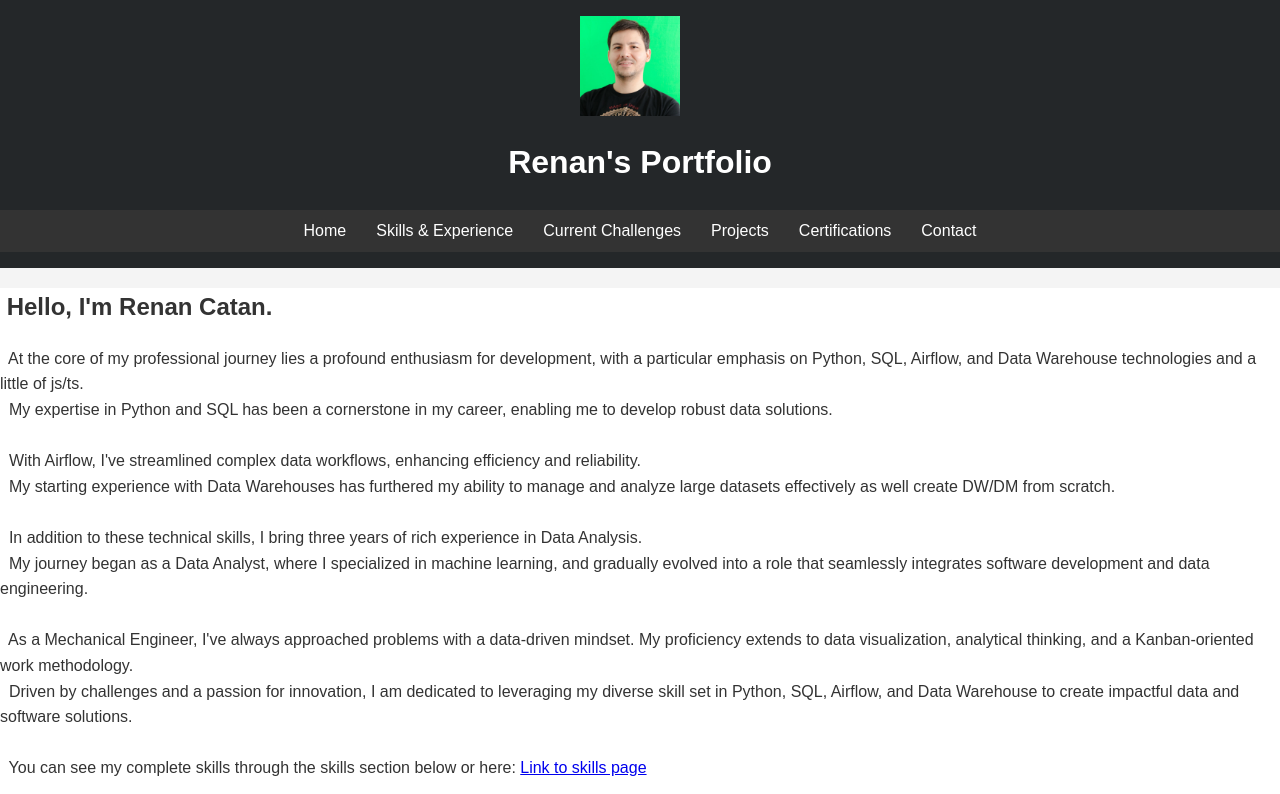
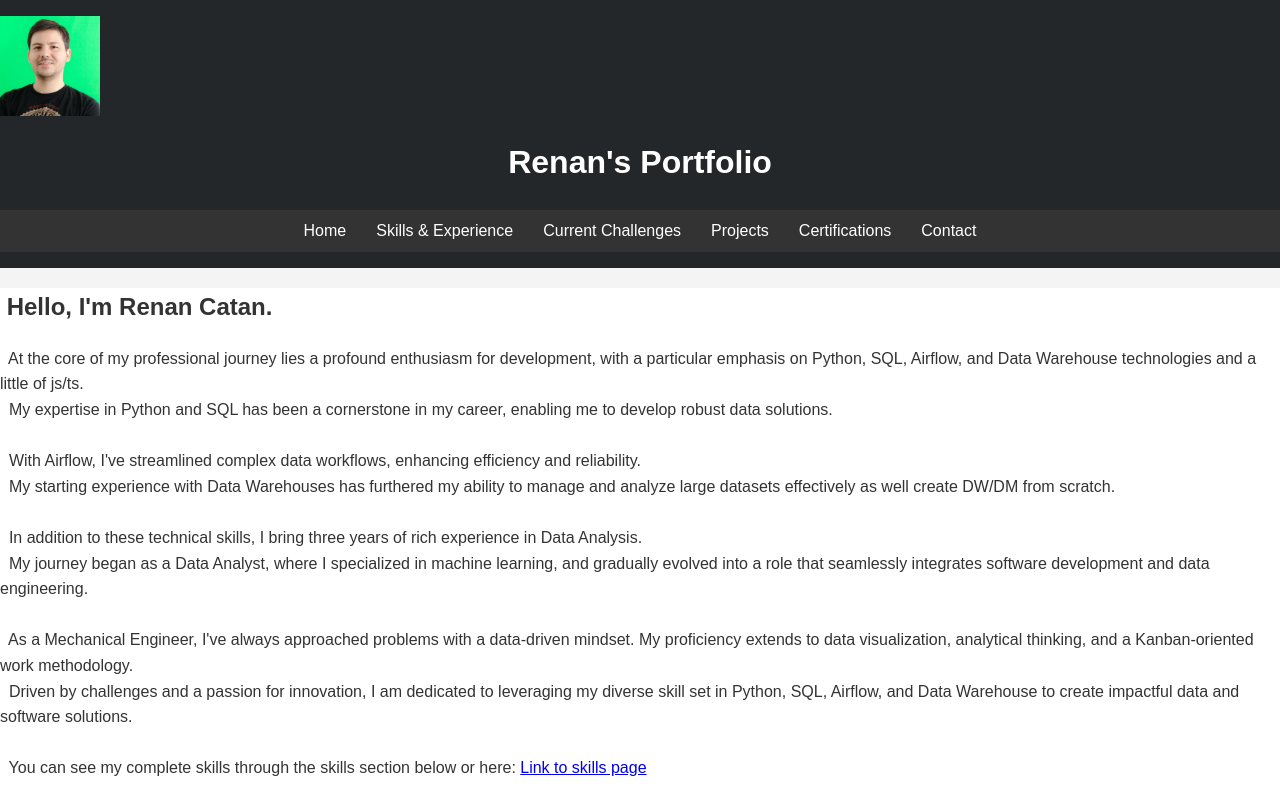
Before and after one commit to renancatan/portfolio, a plain HTML site: page index.html in a window 1280 px wide. Shown: the top 794 px of the page. Drawn offline with Linux system fonts and the light colour scheme.

Commit message:
testing img

```diff
--- a/assets/css/styles.css
+++ b/assets/css/styles.css
@@ -114,8 +114,8 @@ tr:nth-child(even) {
 
 .header-content {
     display: flex;
-    align-items: center;
-    justify-content: center; /* Adjust this as necessary */
+    align-items: left;
+    justify-content: left; /* Adjust this as necessary */
 }
 
 .profile-pic {
```
